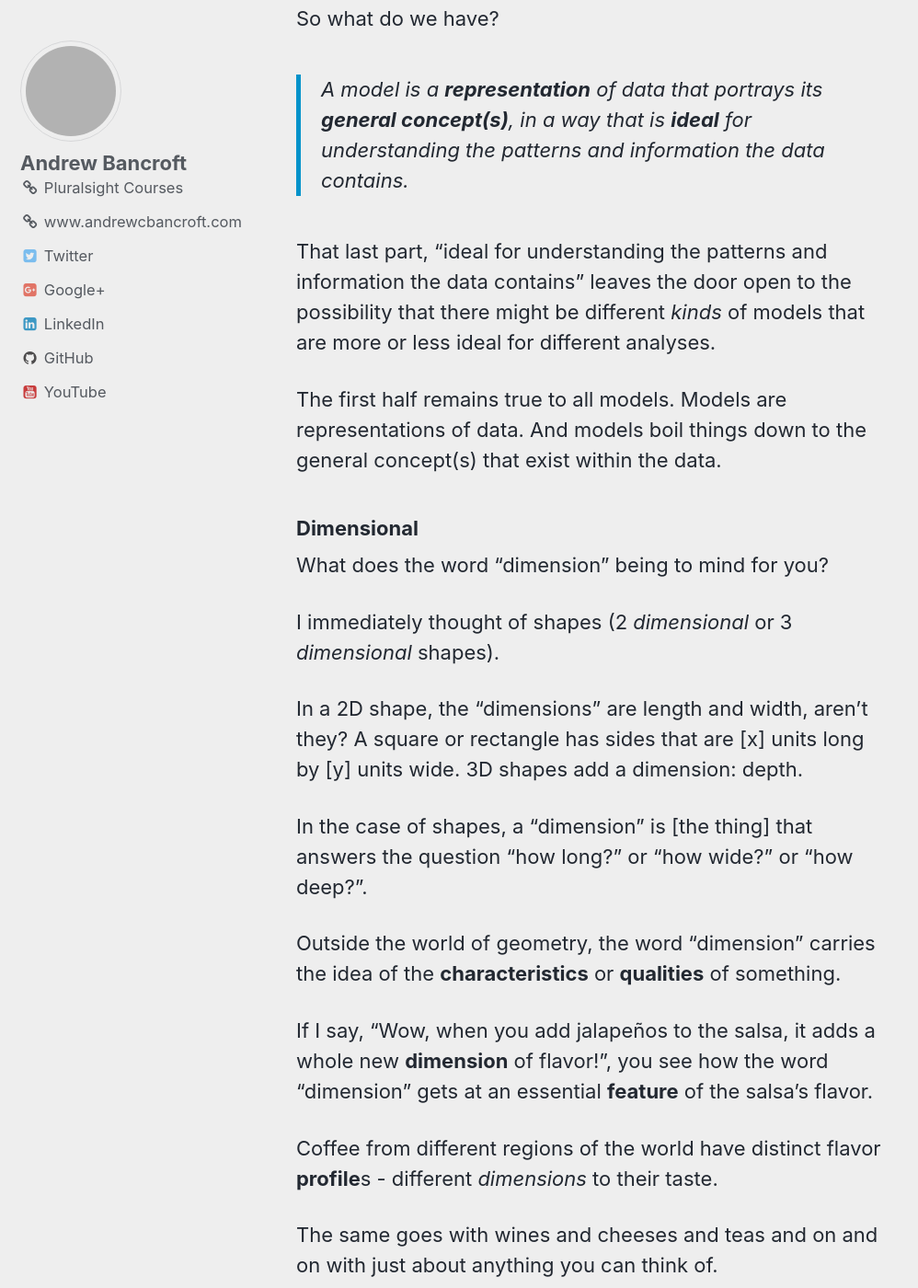
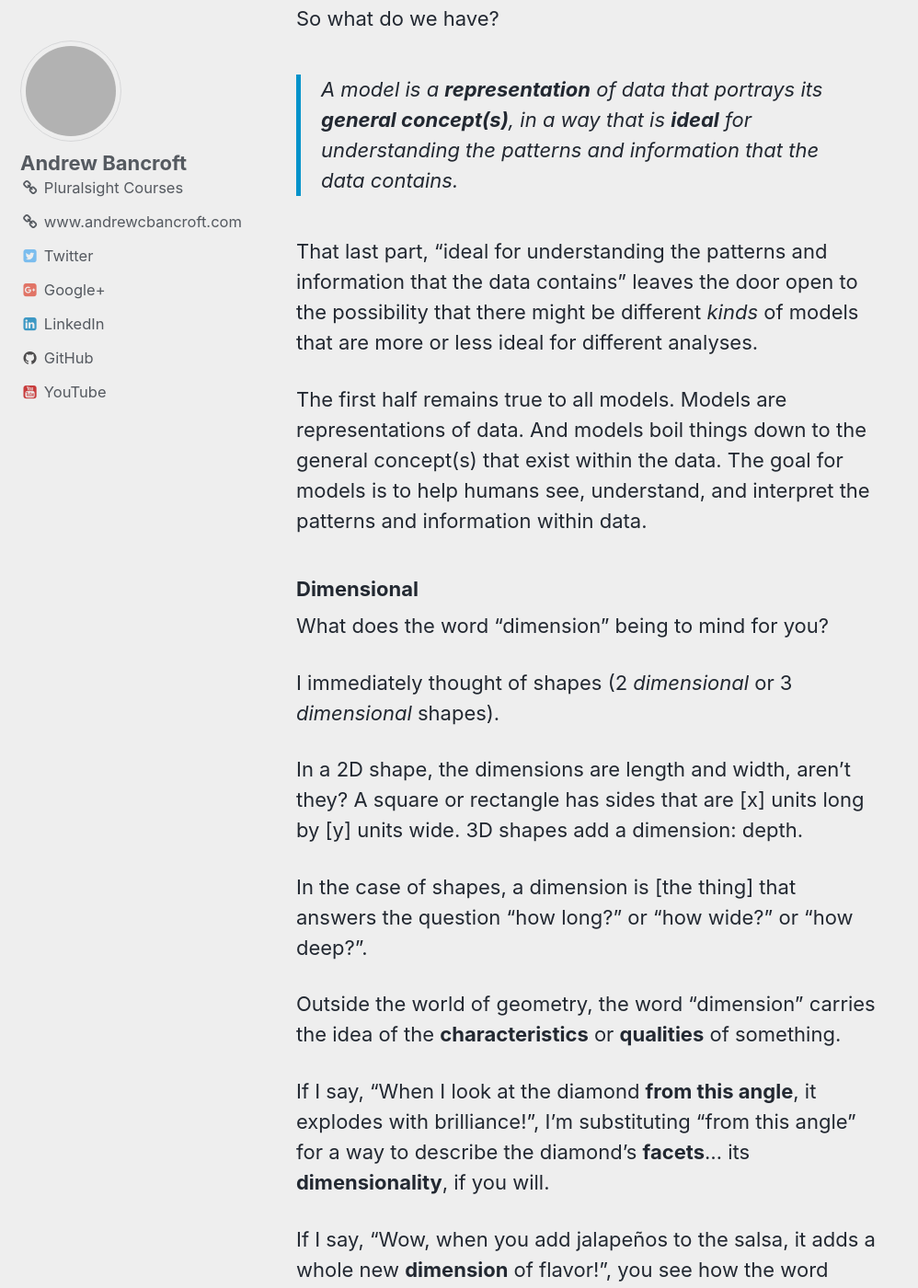
Before and after one commit to andrewcbancroft/datadaylife-blog, a Jekyll site: the page built from _posts/2017-12-26-what-is-a-dimensional-model.md, in a window 1280 px wide and 1400 px high, scrolled down 2198 px. Shown: the whole window at 92% size, without its empty margins (0-998 px from the left). Built offline with Jekyll 4.4.1, drawn with Linux system fonts in a browser that asks for light colours; comment, search, counter and statistics services are not loaded; some of the changed text lies outside the part shown; grey boxes are pictures that could not be loaded.

Commit message:
Update 2017-12-26-what-is-a-dimensional-model.md

```diff
--- a/_posts/2017-12-26-what-is-a-dimensional-model.md
+++ b/_posts/2017-12-26-what-is-a-dimensional-model.md
@@ -38,36 +38,35 @@ The world is complicated. Sometimes, in order to shut out the noise, we create s
 
 So what do we have?
 
-> A model is a **representation** of data that portrays its **general concept(s)**, in a way that is **ideal** for understanding the patterns and information the data contains.
+> A model is a **representation** of data that portrays its **general concept(s)**, in a way that is **ideal** for understanding the patterns and information that the data contains.
 
 <a name="kind-of-model"></a>
-That last part, "ideal for understanding the patterns and information the data contains" leaves the door open to the possibility that there might be different *kinds* of models that are more or less ideal for different analyses.
+That last part, "ideal for understanding the patterns and information that the data contains" leaves the door open to the possibility that there might be different *kinds* of models that are more or less ideal for different analyses.
 
-The first half remains true to all models.  Models are representations of data.  And models boil things down to the general concept(s) that exist within the data.
+The first half remains true to all models.  Models are representations of data.  And models boil things down to the general concept(s) that exist within the data. The goal for models is to help humans see, understand, and interpret the patterns and information within data.
 
 ### Dimensional
 What does the word "dimension" being to mind for you?
 
 I immediately thought of shapes (2 *dimensional* or 3 *dimensional* shapes).
 
-In a 2D shape, the "dimensions" are length and width, aren't they?  A square or rectangle has sides that are [x] units long by [y] units wide.  3D shapes add a dimension:  depth.
+In a 2D shape, the dimensions are length and width, aren't they?  A square or rectangle has sides that are [x] units long by [y] units wide.  3D shapes add a dimension:  depth.
 
-In the case of shapes, a "dimension" is [the thing] that answers the question "how long?" or "how wide?" or "how deep?".
+In the case of shapes, a dimension is [the thing] that answers the question "how long?" or "how wide?" or "how deep?".
 
 Outside the world of geometry, the word "dimension" carries the idea of the **characteristics** or **qualities** of something.
 
-If I say, "Wow, when you add jalapeños to the salsa, it adds a whole new **dimension** of flavor!", you see how the word "dimension" gets at an essential **feature** of the salsa's flavor.
+If I say, "When I look at the diamond **from this angle**, it explodes with brilliance!", I'm substituting "from this angle" for a way to describe the diamond's **facets**... its **dimensionality**, if you will.
+
+If I say, "Wow, when you add jalapeños to the salsa, it adds a whole new **dimension** of flavor!", you see how the word dimension gets at an essential **feature** of the salsa's flavor.
 
 Coffee from different regions of the world have distinct flavor **profile**s - different *dimensions* to their taste.
 
 The same goes with wines and cheeses and teas and on and on with just about anything you can think of.
 
-If I say, "When I look at the diamond **from this angle**, it explodes with brilliance!", I'm substituting "from this angle" for a way to describe the diamond's **facets**... its **dimensionality**, if you will.
-
-
-> The word dimensional tells us that the characteristics, qualities, features, and facets of something are what's important
+> The word dimensional tells us that the **characteristics**, **qualities**, **features**, and **facets** of something are what's important.
 
 ### Putting it Together:  "Dimensional" + "Model"
 "Model" is the noun; "dimensional" is the adjective.  When you put them together, you might get a definition like this:
 
-> A dimensional model is a **representation of data** that **portrays its measurements** in the context of the **characteristics**, **qualities**, **features**, and **facets** of the event that generated the measurements, and is therefore **ideal for understanding the patterns and information the data contains** in an understandable and accessible way.
+> A dimensional model is a **representation of data** that **portrays its measurements** in the context of the **characteristics**, **qualities**, **features**, and **facets** of the event that generated the measurements, and is therefore **ideal for understanding the patterns and information that the data contains** in a natural way.
```
